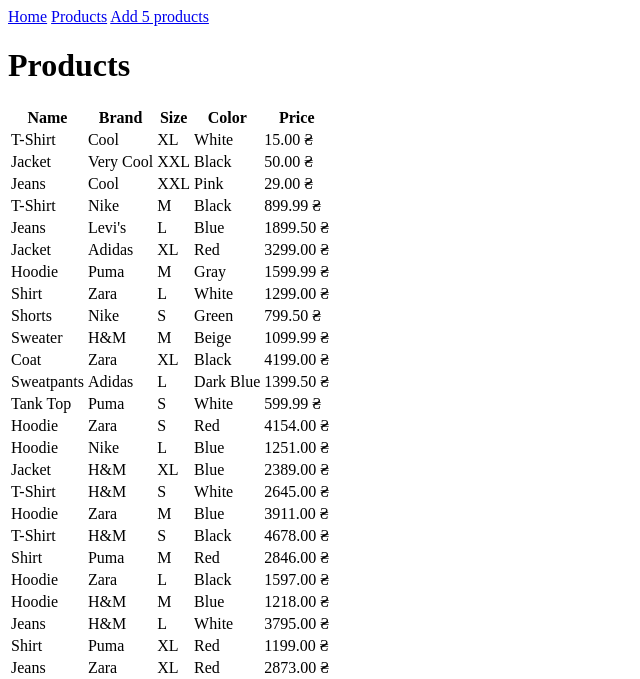
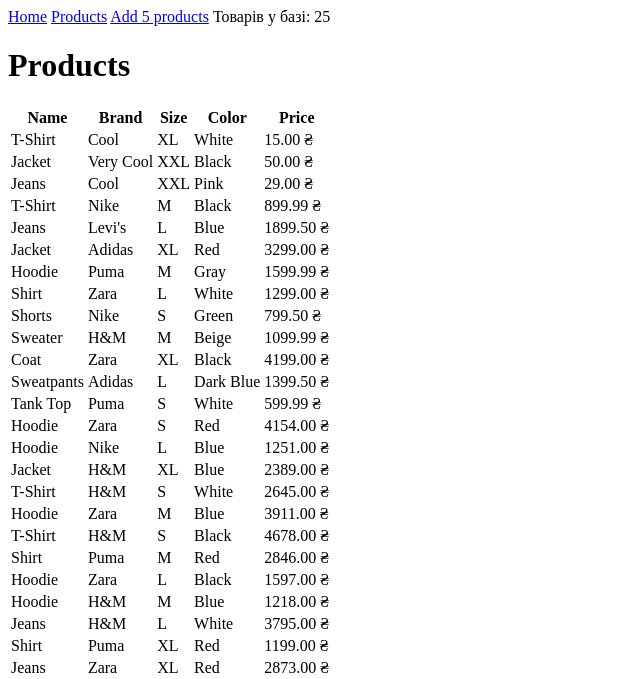
Before and after one commit to batukvladislav39-sketch/bosco-backend, a Django app: page /products/ in a window 1280 px wide. Shown: the top 679 px of the page, without its empty margins (0-640 px from the left). Run offline with Django 5.2, Linux system fonts and the light colour scheme; data comes from the database, SQL or seed files in the repository.

Commit message:
Task 3 completed

```diff
--- a/templates/partials/menu.html
+++ b/templates/partials/menu.html
@@ -1,5 +1,11 @@
+{% load main_extras %}
+
 <nav>
     <a href="/">Home</a>
     <a href="/products/">Products</a>
-    <a href="/replenish/10/">Add 5 products</a>
+    <a href="/replenish/5/">Add 5 products</a>
+
+    <span>
+        Товарів у базі: {% product_count %}
+    </span>
 </nav>
```
